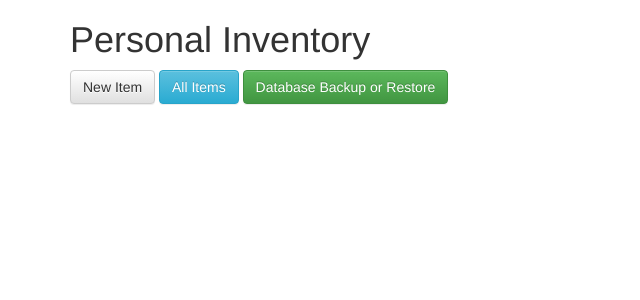
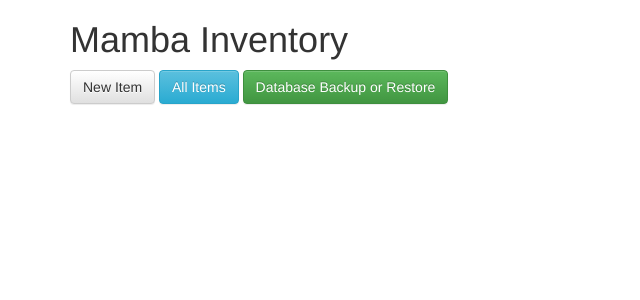
Before and after one commit to michelruge/testtest123, a PHP site: page / in a window 1280 px wide. Shown: the top 300 px of the page, without its empty margins (0-640 px from the left). Run offline with PHP 8.4, Linux system fonts and the light colour scheme; some libraries are stand-ins or nearby versions.

Commit message:
Add files via upload

```diff
--- a/php-inventory/allitems.php
+++ b/php-inventory/allitems.php
@@ -20,7 +20,7 @@ require_once('globals.inc.php');
 		<meta charset="utf-8">
 		<meta http-equiv="X-UA-Compatible" content="IE=edge">
 		<meta name="viewport" content="width=device-width, initial-scale=1">
-		<TITLE>Personal Inventory - Item Listing</TITLE>
+		<TITLE>MAMBA Inventory - Item Listing</TITLE>
 		<LINK REL="stylesheet" href="src/less/bootstrap/dist/css/bootstrap.css">
 		<link rel="stylesheet" href="src/less/bootstrap/dist/css/bootstrap-theme.css">
 		<SCRIPT SRC="dropdowns.js"></SCRIPT>
--- a/php-inventory/backup.php
+++ b/php-inventory/backup.php
@@ -8,7 +8,7 @@ require_once('classes.inc.php');
 		<meta charset="utf-8">
 		<meta http-equiv="X-UA-Compatible" content="IE=edge">
 		<meta name="viewport" content="width=device-width, initial-scale=1">
-		<TITLE>Personal Inventory - Backup Database and Restore</TITLE>
+		<TITLE>Mamba Inventory - Backup Database and Restore</TITLE>
 		<LINK REL="stylesheet" href="src/less/bootstrap/dist/css/bootstrap.css"
 		<link rel="stylesheet" href="src/less/bootstrap/dist/css/bootstrap-theme.css"
 	</HEAD>
--- a/php-inventory/index.php
+++ b/php-inventory/index.php
@@ -9,13 +9,13 @@ require_once('globals.inc.php');
 		<meta charset="utf-8">
 		<meta http-equiv="X-UA-Compatible" content="IE=edge">
 		<meta name="viewport" content="width=device-width, initial-scale=1">
-		<TITLE>Personal Inventory - Main</TITLE>
+		<TITLE>Mamba Inventory - Main</TITLE>
 		<LINK REL="stylesheet" href="src/less/bootstrap/dist/css/bootstrap.css">
 		<link rel="stylesheet" href="src/less/bootstrap/dist/css/bootstrap-theme.css">
 	</HEAD>
 	<BODY>
 	<div class="container">
-		<H1>Personal Inventory</H1>
+		<H1>Mamba Inventory</H1>
 
 		<P>
 			<A HREF="item.php" class="btn btn-default" role="button">New Item</A>
--- a/php-inventory/item.php
+++ b/php-inventory/item.php
@@ -10,7 +10,7 @@ require_once('globals.inc.php');
 		<meta charset="utf-8">
 		<meta http-equiv="X-UA-Compatible" content="IE=edge">
 		<meta name="viewport" content="width=device-width, initial-scale=1">
-		<TITLE>Personal Inventory - Add/Edit Item</TITLE>
+		<TITLE>Mamba Inventory - Add/Edit Item</TITLE>
 		<LINK REL="stylesheet" href="src/less/bootstrap/dist/css/bootstrap.css">
 		<link rel="stylesheet" href="src/less/bootstrap/dist/css/bootstrap-theme.css">
 
```
